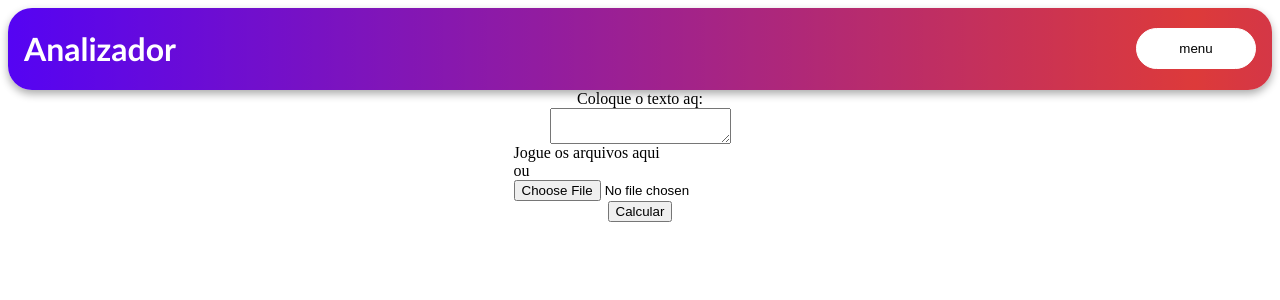
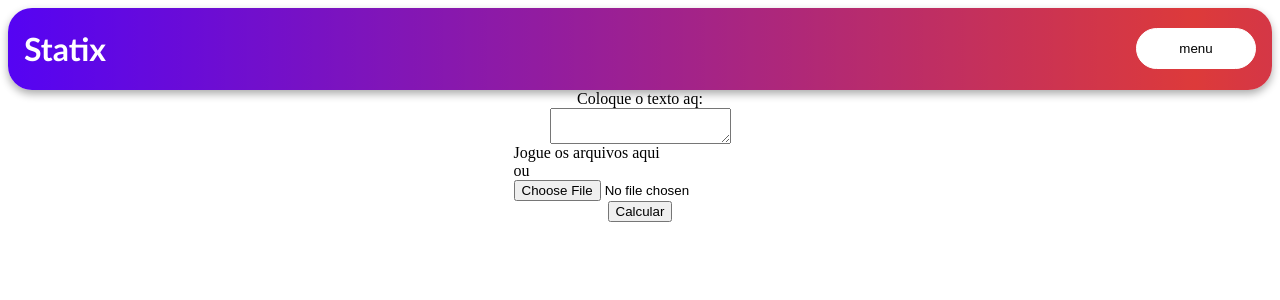
Before and after one commit to GustavoChaicouski/CalculadoraEstatiscas, a React (Vite) app: page / in a window 1280 px wide. Shown: the top 300 px of the page. Built offline with nearby package versions, Linux system fonts and the light colour scheme.

Commit message:
Troquei o titulo da pagina

```diff
--- a/package.json
+++ b/package.json
@@ -4,7 +4,7 @@
   "version": "0.0.0",
   "type": "module",
   "scripts": {
-    "dev": "vite --host",
+    "dev": "vite",
     "build": "vite build",
     "lint": "eslint .",
     "preview": "vite preview"
--- a/src/Components/Header.jsx
+++ b/src/Components/Header.jsx
@@ -3,7 +3,7 @@ import "../assets/HeaderCss.css";
 function Header() {
   return (
     <div className="HeaderArea">
-      <h1>Analizador</h1>
+      <h1>Statix</h1>
       <button className="BotaoHeader">menu</button>
     </div>
   );
```
